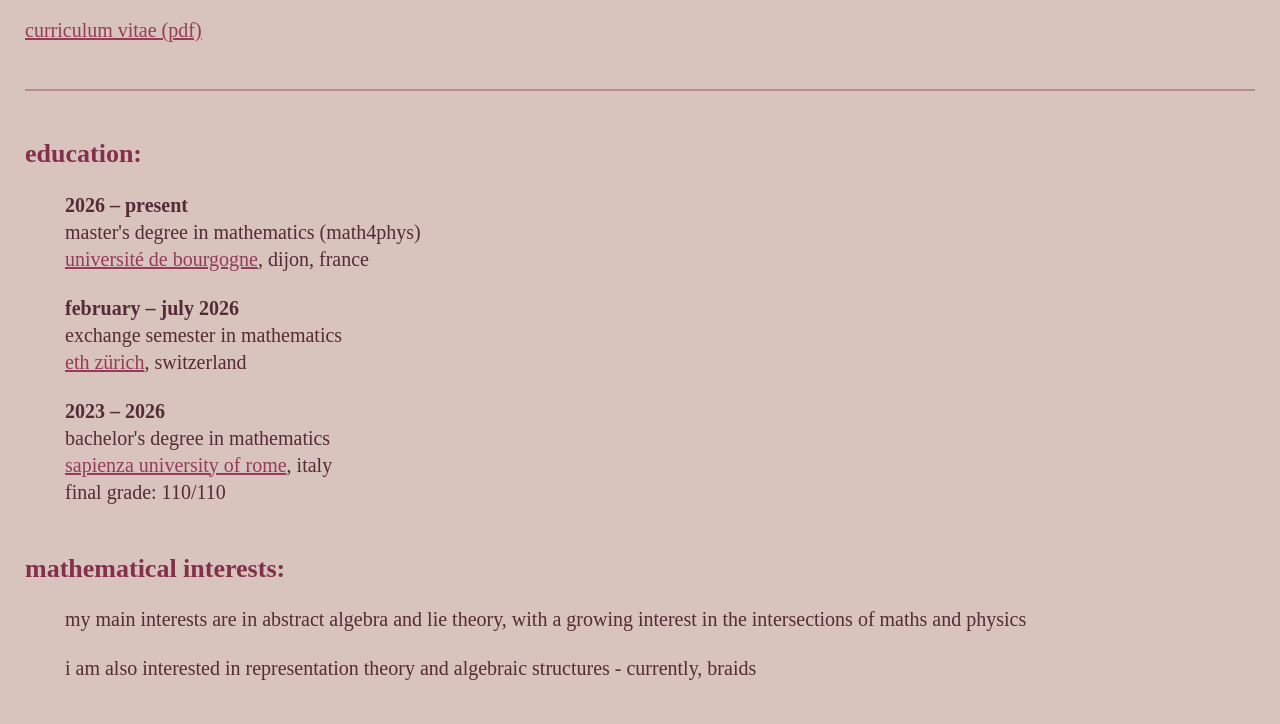
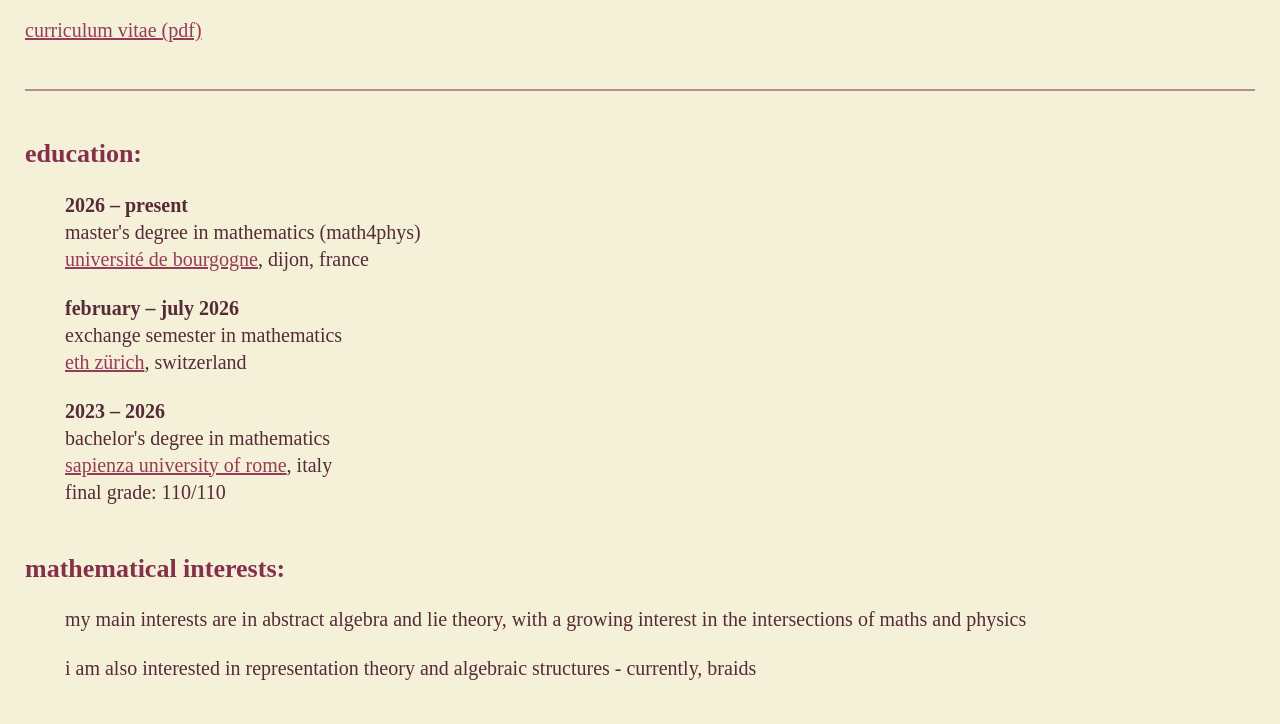
Before and after one commit to mariavalentinadenicola/mariavalentinadenicola.github.io, a plain HTML site: page index.html in a window 1280 px wide. Shown: the part 512-1236 px from the top of the page. Drawn offline with Linux system fonts and the light colour scheme.

Commit message:
Update index.html

```diff
--- a/index.html
+++ b/index.html
@@ -10,7 +10,7 @@
 <style>
 
 body {
-    background-color: #d8c3bd;
+    background-color: #f5f0d8;
     color: #542b36;
     font-family: "Times New Roman", Times, serif;
     font-size: 20px;
```
